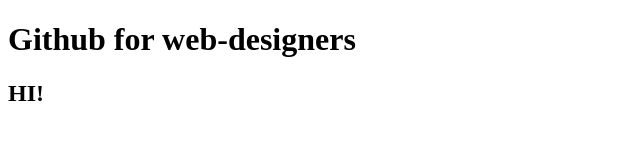
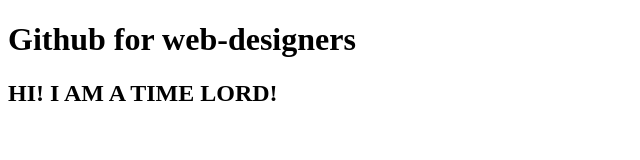
Before and after one commit to darkmark1991/gbasics, a plain HTML site: page index.html in a window 1280 px wide. Shown: the whole page, without its empty margins (0-640 px from the left). Drawn offline with nearby package versions, Linux system fonts and the light colour scheme.

Commit message:
TIMELORD

```diff
--- a/index.html
+++ b/index.html
@@ -20,7 +20,7 @@
     <nav id="pageNav">
     </nav>
     <main>
-        <h2>HI!</h2>
+        <h2>HI! I AM A TIME LORD!</h2>
     </main>
     <footer>
     </footer>
```
